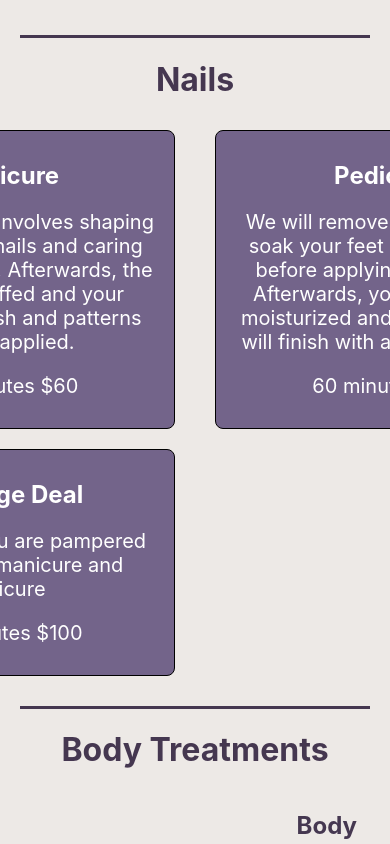
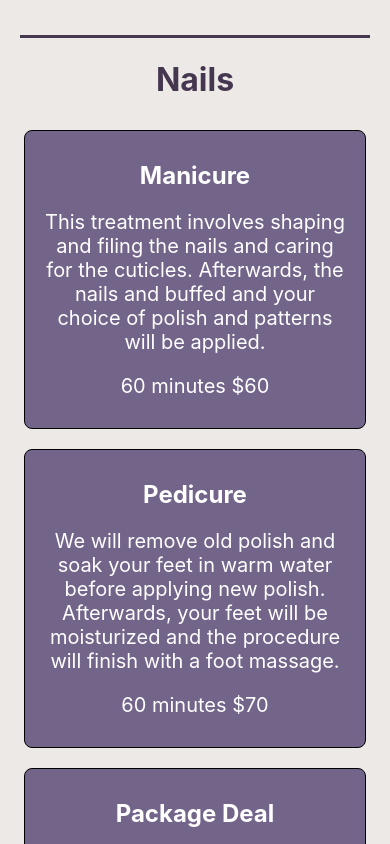
Before and after one commit to LaurenCummings/spa-project, a React (Vite) app: page / in a window 390 px wide. Shown: the part 4200-5044 px from the top of the page. Built offline with nearby package versions, Linux system fonts and the light colour scheme.

Commit message:
made nails responsive down to 500px

```diff
--- a/src/css/Nails.css
+++ b/src/css/Nails.css
@@ -33,3 +33,9 @@
         justify-items: center;
     }
 }
+
+@media (max-width: 760px) {
+    .nail-treatments {
+        grid-template-columns: 1fr;
+    }
+}
```
